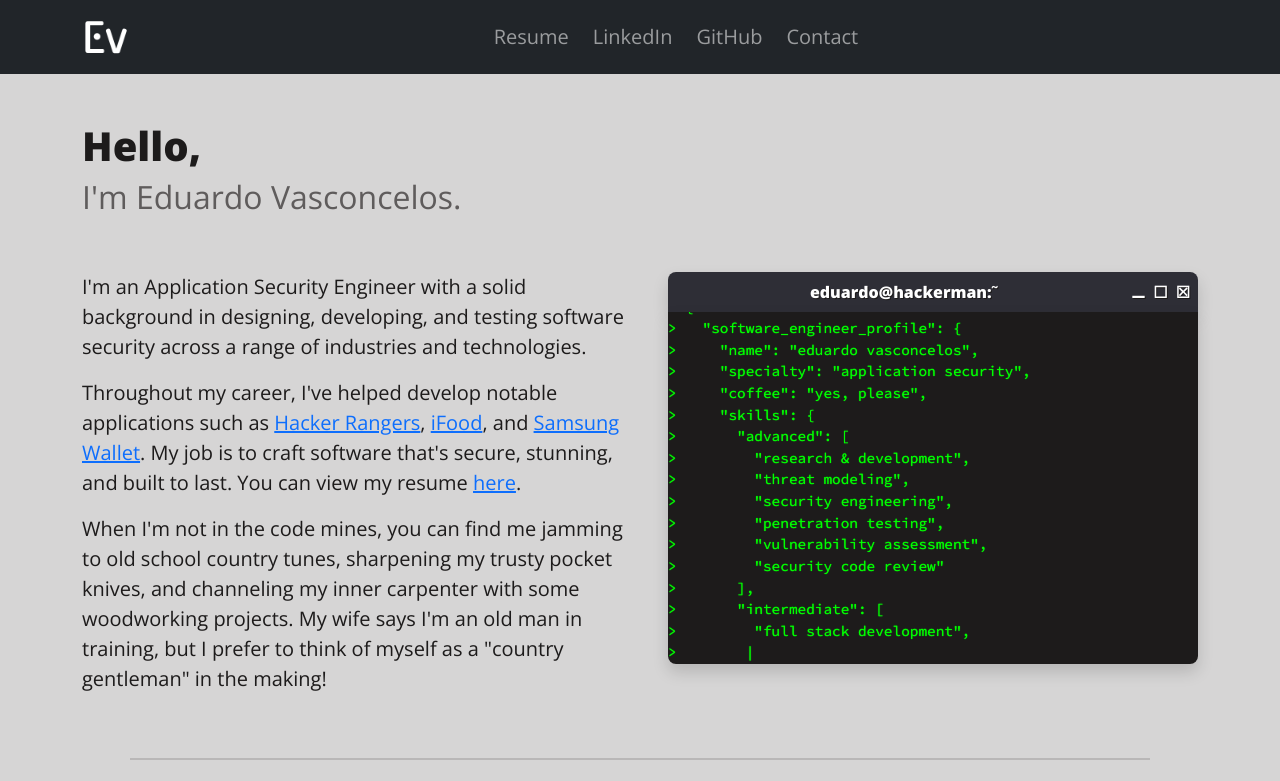
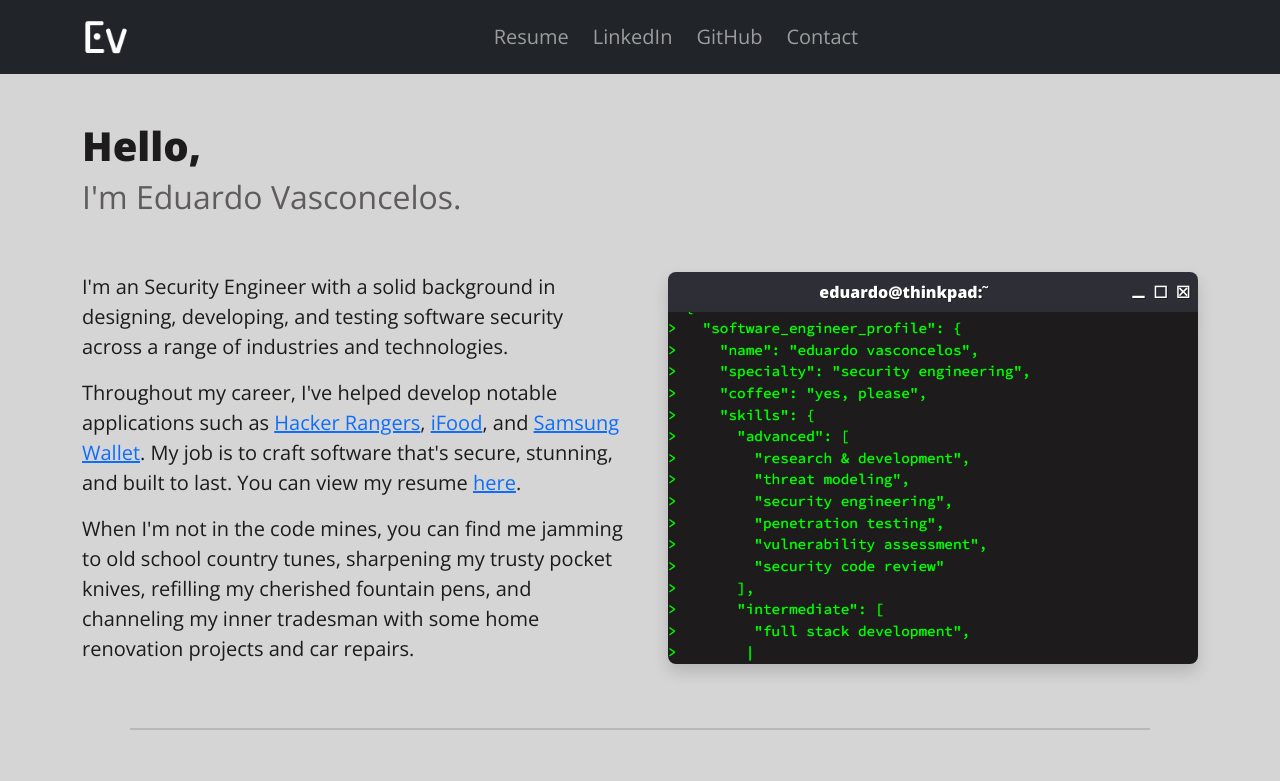
Before and after one commit to vasconcedu/vasconcedu.github.io, a React (Create React App) app: page / in a window 1280 px wide. Shown: the top 781 px of the page. Built offline with nearby package versions, Linux system fonts and the light colour scheme.

Commit message:
chore: update main

```diff
--- a/src/components/Main.js
+++ b/src/components/Main.js
@@ -7,7 +7,7 @@ import posts from '../posts.json'
 
 const Main = () => {
 
-  let ps1 = 'eduardo@hackerman:~$ '
+  let ps1 = 'eduardo@thinkpad:~$ '
   let cursorHtml = '<span id="cursor">|</span>'
   let postBtn = "Learn more"
   let projectBtn = "Show me the code"
@@ -16,7 +16,7 @@ const Main = () => {
     '> {',
     '>   "software_engineer_profile": {',
     '>     "name": "eduardo vasconcelos",',
-    '>     "specialty": "application security",',
+    '>     "specialty": "security engineering",',
     '>     "coffee": "yes, please",',
     '>     "skills": {',
     '>       "advanced": [',
@@ -34,7 +34,7 @@ const Main = () => {
     '>         "cryptography"',
     '>       ],',
     '>       "familiar": [',
-    '>         "machine learning",',
+    '>         "sysadmin",',
     '>         "devsecops",',
     '>         "incident response"',
     '>       ]',
@@ -109,9 +109,9 @@ const Main = () => {
 
         <Col sm={12} xl={6}>
 
-          <p class="mt-5 fs-5">I'm an Application Security Engineer with a solid background in designing, developing, and testing software security across a range of industries and technologies.</p>
+          <p class="mt-5 fs-5">I'm an Security Engineer with a solid background in designing, developing, and testing software security across a range of industries and technologies.</p>
           <p class="fs-5">Throughout my career, I've helped develop notable applications such as <a href="https://hackerrangers.com/" target="_blank" rel="noreferrer">Hacker Rangers</a>, <a href="https://play.google.com/store/apps/details?id=br.com.brainweb.ifood" target="_blank" rel="noreferrer">iFood</a>, and <a href="https://play.google.com/store/apps/details?id=com.samsung.android.spay" target="_blank" rel="noreferrer">Samsung Wallet</a>. My job is to craft software that's secure, stunning, and built to last. You can view my resume <a href="https://github.com/vasconcedu/my-resume/blob/master/resume.pdf" target="_blank" rel="noreferrer">here</a>.</p>
-          <p class="fs-5">When I'm not in the code mines, you can find me jamming to old school country tunes, sharpening my trusty pocket knives, and channeling my inner carpenter with some woodworking projects. My wife says I'm an old man in training, but I prefer to think of myself as a "country gentleman" in the making!</p>
+          <p class="fs-5">When I'm not in the code mines, you can find me jamming to old school country tunes, sharpening my trusty pocket knives, refilling my cherished fountain pens, and channeling my inner tradesman with some home renovation projects and car repairs.</p>
 
         </Col>
 
@@ -120,7 +120,7 @@ const Main = () => {
           <div class="mt-5 my-terminal ms-lg-3">
 
             <div class="my-terminal-title-bar d-flex justify-content-between align-items-center pb-2 mb-0 text-center shadow">
-              <p class="flex-grow-1 text-center">eduardo@hackerman:&tilde;</p>
+              <p class="flex-grow-1 text-center">eduardo@thinkpad:&tilde;</p>
               <div class="d-flex align-items-center float-right">
 
                 <span class="my-terminal-title-bar-button">
```
